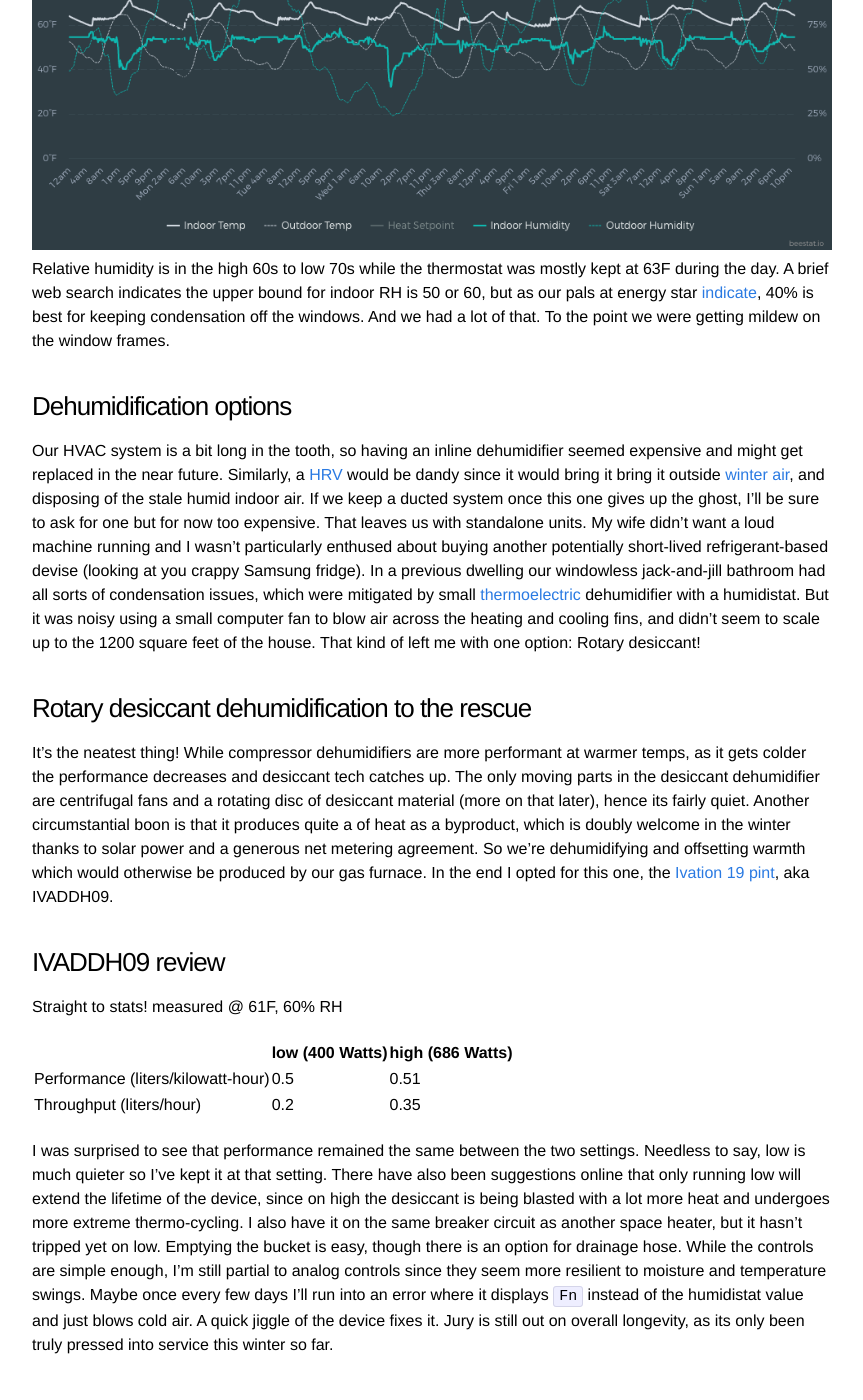
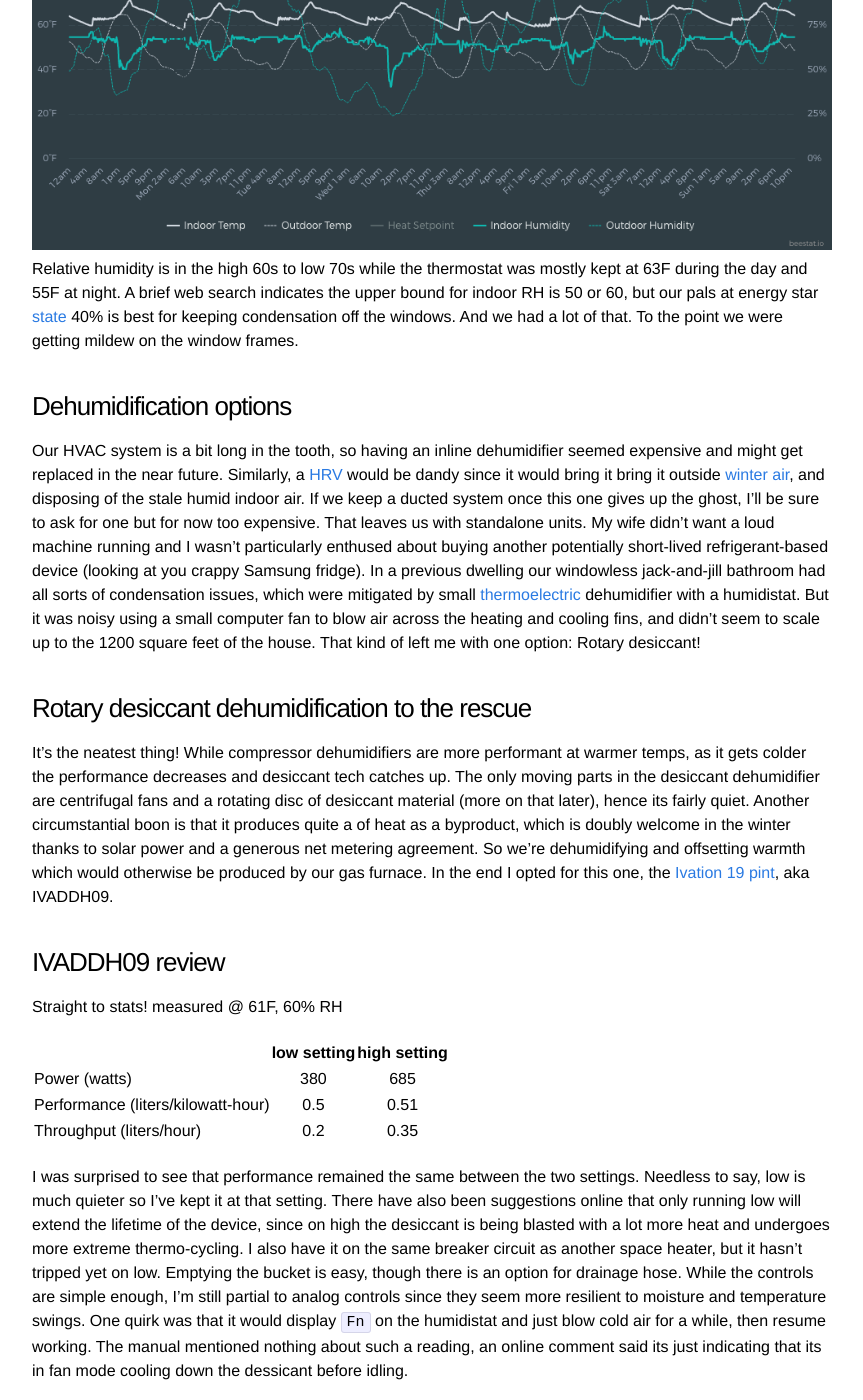
Before and after one commit to siliconbabylon/siliconbabylon.github.io, a Jekyll site: the page built from _posts/2022-11-19-winter-humidity.md, in a window 1280 px wide and 1400 px high, scrolled down 382 px. Shown: the whole window, without its empty margins (208-1071 px from the left). Built offline with Jekyll 4.4.1, drawn with Linux system fonts in a browser that asks for light colours; some of the changed text lies outside the part shown.

Commit message:
2022-11-19 update

```diff
--- a/_posts/2022-11-19-winter-humidity.md
+++ b/_posts/2022-11-19-winter-humidity.md
@@ -7,12 +7,12 @@
 ---
 
 ### Intro
-Well, I was wrong. Humidity became an issue, but during winter. Here's what things looked like during a typical week in November of 2021.
+Well, I was [wrong](https://siliconbabylon.com/technology/2021/08/16/home-hvac/#humidity). Humidity became an issue, but during winter. Here's what things looked like during a typical week in November of 2021.
 ![Example week November 2021](/images/humidity_2021_week.png){: style="width:100%" }
-Relative humidity is in the high 60s to low 70s while the thermostat was mostly kept at 63F during the day. A brief web search indicates the upper bound for indoor RH is 50 or 60, but as our pals at energy star [indicate](https://www.energystar.gov/products/appliances/dehumidifiers/dehumidifier_basics#:~:text=The%20optimum%20RH%20level%20for,RH%20to%20prevent%20window%20condensation.), 40% is best for keeping condensation off the windows. And we had a lot of that. To the point we were getting mildew on the window frames.
+Relative humidity is in the high 60s to low 70s while the thermostat was mostly kept at 63F during the day and 55F at night. A brief web search indicates the upper bound for indoor RH is 50 or 60, but our pals at energy star [state](https://www.energystar.gov/products/appliances/dehumidifiers/dehumidifier_basics#:~:text=The%20optimum%20RH%20level%20for,RH%20to%20prevent%20window%20condensation.) 40% is best for keeping condensation off the windows. And we had a lot of that. To the point we were getting mildew on the window frames.
 
 ### Dehumidification options
-Our HVAC system is a bit long in the tooth, so having an inline dehumidifier seemed expensive and might get replaced in the near future. Similarly, a [HRV](https://en.wikipedia.org/wiki/Heat_recovery_ventilation) would be dandy since it would bring it bring it outside [winter air](https://www.energyvanguard.com/blog/cold-air-is-dry-air/), and disposing of the stale humid indoor air. If we keep a ducted system once this one gives up the ghost, I'll be sure to ask for one but for now too expensive. That leaves us with standalone units. My wife didn't want a loud machine running and I wasn't particularly enthused about buying another potentially short-lived refrigerant-based devise (looking at you crappy Samsung fridge). In a previous dwelling our windowless jack-and-jill bathroom had all sorts of condensation issues, which were mitigated by small [thermoelectric](https://en.wikipedia.org/wiki/Thermoelectric_cooling#Consumer_products) dehumidifier with a humidistat. But it was noisy using a small computer fan to blow air across the heating and cooling fins, and didn't seem to scale up to the 1200 square feet of the house. That kind of left me with one option: Rotary desiccant!
+Our HVAC system is a bit long in the tooth, so having an inline dehumidifier seemed expensive and might get replaced in the near future. Similarly, a [HRV](https://en.wikipedia.org/wiki/Heat_recovery_ventilation) would be dandy since it would bring it bring it outside [winter air](https://www.energyvanguard.com/blog/cold-air-is-dry-air/), and disposing of the stale humid indoor air. If we keep a ducted system once this one gives up the ghost, I'll be sure to ask for one but for now too expensive. That leaves us with standalone units. My wife didn't want a loud machine running and I wasn't particularly enthused about buying another potentially short-lived refrigerant-based device (looking at you crappy Samsung fridge). In a previous dwelling our windowless jack-and-jill bathroom had all sorts of condensation issues, which were mitigated by small [thermoelectric](https://en.wikipedia.org/wiki/Thermoelectric_cooling#Consumer_products) dehumidifier with a humidistat. But it was noisy using a small computer fan to blow air across the heating and cooling fins, and didn't seem to scale up to the 1200 square feet of the house. That kind of left me with one option: Rotary desiccant!
 
 ### Rotary desiccant dehumidification to the rescue
 It's the neatest thing! While compressor dehumidifiers are more performant at warmer temps, as it gets colder the performance decreases and desiccant tech catches up. The only moving parts in the desiccant dehumidifier are centrifugal fans and a rotating disc of desiccant material (more on that later), hence its fairly quiet. Another circumstantial boon is that it produces quite a of heat as a byproduct, which is doubly welcome in the winter thanks to solar power and a generous net metering agreement. So we're dehumidifying and offsetting warmth which would otherwise be produced by our gas furnace. In the end I opted for this one, the [Ivation 19 pint](https://www.ivationproducts.com/products/ivation-19-pint-small-area-desiccant-dehumidifier-compact-and-quiet-with-continuous-drain-hose-for-smaller-spaces-bathroom-attic-crawlspace-and-closets-for-spaces-up-to-410-sq-ft), aka IVADDH09.
@@ -20,20 +20,21 @@
 ### IVADDH09 review
 Straight to stats! measured @ 61F, 60% RH
 
-|     | low (400 Watts) | high (686 Watts)
-| ----------- | ----------- |
+| | low setting| high setting
+|:-----------|:-----------:|:------:|
+| Power (watts)|380|685
 | Performance (liters/kilowatt-hour)      | 0.5        | 0.51
 | Throughput (liters/hour)   | 0.2        | 0.35
 
-I was surprised to see that performance remained the same between the two settings. Needless to say, low is much quieter so I've kept it at that setting. There have also been suggestions online that only running low will extend the lifetime of the device, since on high the desiccant is being blasted with a lot more heat and undergoes more extreme thermo-cycling. I also have it on the same breaker circuit as another space heater, but it hasn't tripped yet on low. Emptying the bucket is easy, though there is an option for drainage hose. While the controls are simple enough, I'm still partial to analog controls since they seem more resilient to moisture and temperature swings. Maybe once every few days I'll run into an error where it displays `Fn` instead of the humidistat value and just blows cold air. A quick jiggle of the device fixes it. Jury is still out on overall longevity, as its only been truly pressed into service this winter so far.
+I was surprised to see that performance remained the same between the two settings. Needless to say, low is much quieter so I've kept it at that setting. There have also been suggestions online that only running low will extend the lifetime of the device, since on high the desiccant is being blasted with a lot more heat and undergoes more extreme thermo-cycling. I also have it on the same breaker circuit as another space heater, but it hasn't tripped yet on low. Emptying the bucket is easy, though there is an option for drainage hose. While the controls are simple enough, I'm still partial to analog controls since they seem more resilient to moisture and temperature swings. One quirk was that it would display `Fn` on the humidistat and just blow cold air for a while, then resume working. The manual mentioned nothing about such a reading, an online comment said its just indicating that its in fan mode cooling down the dessicant before idling.
 
 
 ### Results
 
 ![Example week November 2022](/images/humidity_2022_week.png){: style="width:100%" }
 
-A much better humidity profile, hovering around 50%. Anecdotally, there's been much less condensation on the windows. The thermostat taking the humidity measurements is quite far from the dehumidifier (a hallway and two rooms over). The dehumidifier lives by the central air conditioning's supply register, which is configured to recirculate air for at least 5 minutes per hour. This mighty machine, despite being rated for only 410 square feet is managing to tame the dampness.
+A much better humidity profile, hovering around 50%. Anecdotally, there's been much less condensation on the windows. The thermostat taking the humidity measurements is quite far from the dehumidifier (a hallway and two rooms over). The dehumidifier lives by the central air conditioning's supply register, which is configured to recirculate air for at least 5 minutes per hour. This mighty machine, despite being rated for only 410 square feet is managing to tame the dampness. The dehumidifier humidistat was set to 45% RH, and during its runtime consumed about 3 kWh/day.
 
 ### Final thoughts
 
- Some confounding issues with the data is that we finally installed a vent in the master bath, decreasing the overall moisture load. The midnight spike of the dishwasher finishing it's cycle often quite pronounced. When the dehumidifier starts after idling for a while, it has a distinct smell that I can only describe as kiln-y. Or like a clay roof-tile dying in the sun after a rain. It's the [Zeolite](https://en.wikipedia.org/wiki/Adsorption#Zeolites). I'm curious about whether the air is being purified as well by the dehumidifier.
+ Some confounding issues with the data is that we finally installed a vent in the master bath, decreasing the overall moisture load. The midnight spike of the dishwasher finishing it's cycle often quite pronounced. When the dehumidifier starts after idling for a while, it has a distinct smell that I can only describe as kiln-y. Or like a clay roof-tile dying in the sun after a rain. It's the [Zeolite](https://en.wikipedia.org/wiki/Adsorption#Zeolites). I'm curious about whether the air is being purified as well by the dehumidifier. Oh California! The IVADDH09 falls afoul of [CARB’s air cleaning standards](https://ww2.arb.ca.gov/resources/fact-sheets/complying-air-cleaner-regulation), hence some retailers might not ship it here (but Home Depot didn’t seem to care). I believe the intent is to regulate ozone output, but no literature indicates that the desiccant would release ozone.
```
